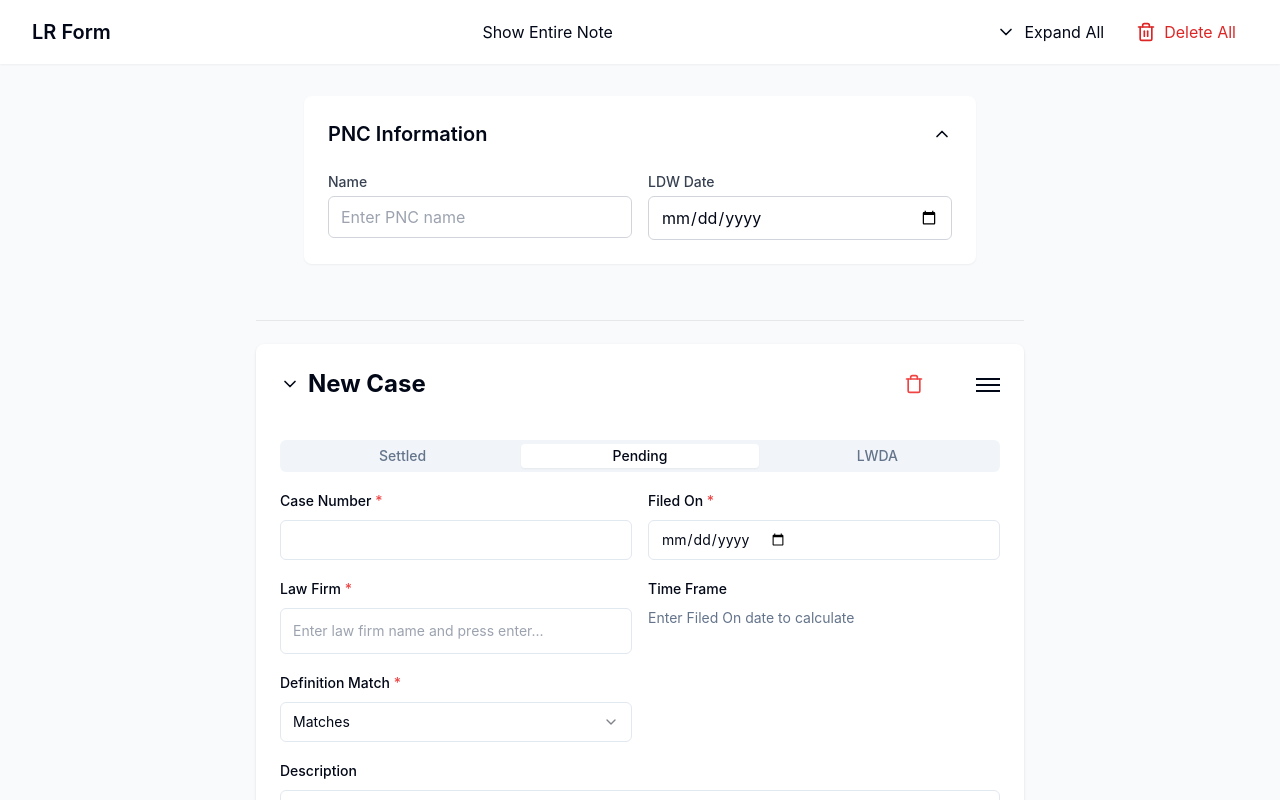
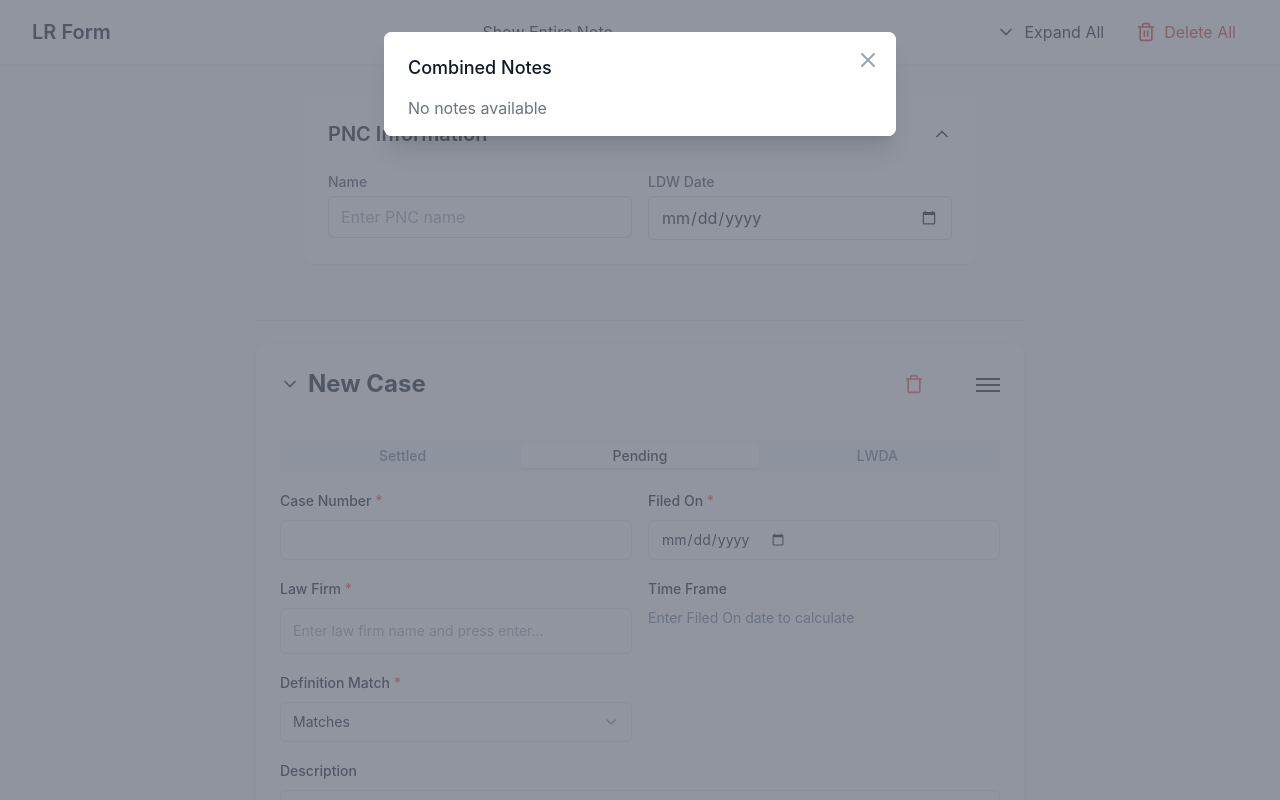
Before and after one commit to Gevork-Manukyan/LR-Form, a React (Vite) app: page / in a window 1280 px wide. Both pictures are taken after a click on the button "Show Entire Note". Shown: the top 800 px of the page. Built offline with nearby package versions, Linux system fonts and the light colour scheme.

Commit message:
creates notesmodal

```diff
--- /dev/null
+++ b/src/components/ui/Modal.tsx
@@ -0,0 +1,43 @@
+import { X } from 'lucide-react';
+
+interface ModalProps {
+  isOpen: boolean;
+  onClose: () => void;
+  title: string;
+  children: React.ReactNode;
+}
+
+export function Modal({ isOpen, onClose, title, children }: ModalProps) {
+  if (!isOpen) return null;
+
+  return (
+    <div className="fixed inset-0 z-50 overflow-y-auto">
+      <div className="flex min-h-screen items-center justify-center px-4 pt-4 pb-20 text-center sm:block sm:p-0">
+        <div className="fixed inset-0 transition-opacity" aria-hidden="true">
+          <div className="absolute inset-0 bg-gray-500 opacity-75" onClick={onClose}></div>
+        </div>
+
+        <div className="inline-block transform overflow-hidden rounded-lg bg-white text-left align-bottom shadow-xl transition-all sm:my-8 sm:w-full sm:max-w-lg sm:align-middle">
+          <div className="bg-white px-4 pt-5 pb-4 sm:p-6 sm:pb-4">
+            <div className="absolute top-0 right-0 pt-4 pr-4">
+              <button
+                type="button"
+                className="rounded-md text-gray-400 hover:text-gray-500 focus:outline-none"
+                onClick={onClose}
+              >
+                <span className="sr-only">Close</span>
+                <X className="h-6 w-6" />
+              </button>
+            </div>
+            <div className="sm:flex sm:items-start">
+              <div className="mt-3 text-center sm:mt-0 sm:text-left w-full">
+                <h3 className="text-lg font-medium leading-6 text-gray-900">{title}</h3>
+                {children}
+              </div>
+            </div>
+          </div>
+        </div>
+      </div>
+    </div>
+  );
+}
--- a/src/components/ui/Navbar.tsx
+++ b/src/components/ui/Navbar.tsx
@@ -1,5 +1,6 @@
 import { ChevronDown, ChevronUp, Trash2 } from 'lucide-react';
 import { ConfirmationModal } from './ConfirmationModal';
+import { NotesModal } from './NotesModal';
 import { useState } from 'react';
 
 interface NavbarProps {
@@ -10,6 +11,7 @@ interface NavbarProps {
 
 export function Navbar({ onCollapseAll, isAllCollapsed, onDeleteAll }: NavbarProps) {
   const [showDeleteAllModal, setShowDeleteAllModal] = useState(false);
+  const [showNotesModal, setShowNotesModal] = useState(false);
 
   return (
     <>
@@ -21,6 +23,7 @@ export function Navbar({ onCollapseAll, isAllCollapsed, onDeleteAll }: NavbarPro
             </div>
             <div className="flex items-center">
               <button
+                onClick={() => setShowNotesModal(true)}
                 className="flex items-center gap-2 px-3 py-2 rounded-md hover:bg-gray-100"
               >
                 <span>Show Entire Note</span>
@@ -66,6 +69,11 @@ export function Navbar({ onCollapseAll, isAllCollapsed, onDeleteAll }: NavbarPro
         message="Are you sure you want to delete all lawsuits? This action cannot be undone."
         confirmText="Delete All"
       />
+
+      <NotesModal
+        isOpen={showNotesModal}
+        onClose={() => setShowNotesModal(false)}
+      />
     </>
   );
 }
--- /dev/null
+++ b/src/components/ui/NotesModal.tsx
@@ -0,0 +1,20 @@
+import { Modal } from './Modal';
+
+interface NotesModalProps {
+  isOpen: boolean;
+  onClose: () => void;
+}
+
+export function NotesModal({ isOpen, onClose }: NotesModalProps) {
+  return (
+    <Modal isOpen={isOpen} onClose={onClose} title="Combined Notes">
+      <div className="mt-4">
+        {/* Notes content will go here */}
+        <div className="space-y-4">
+          {/* Placeholder for notes */}
+          <p className="text-gray-500">No notes available</p>
+        </div>
+      </div>
+    </Modal>
+  );
+}
```
